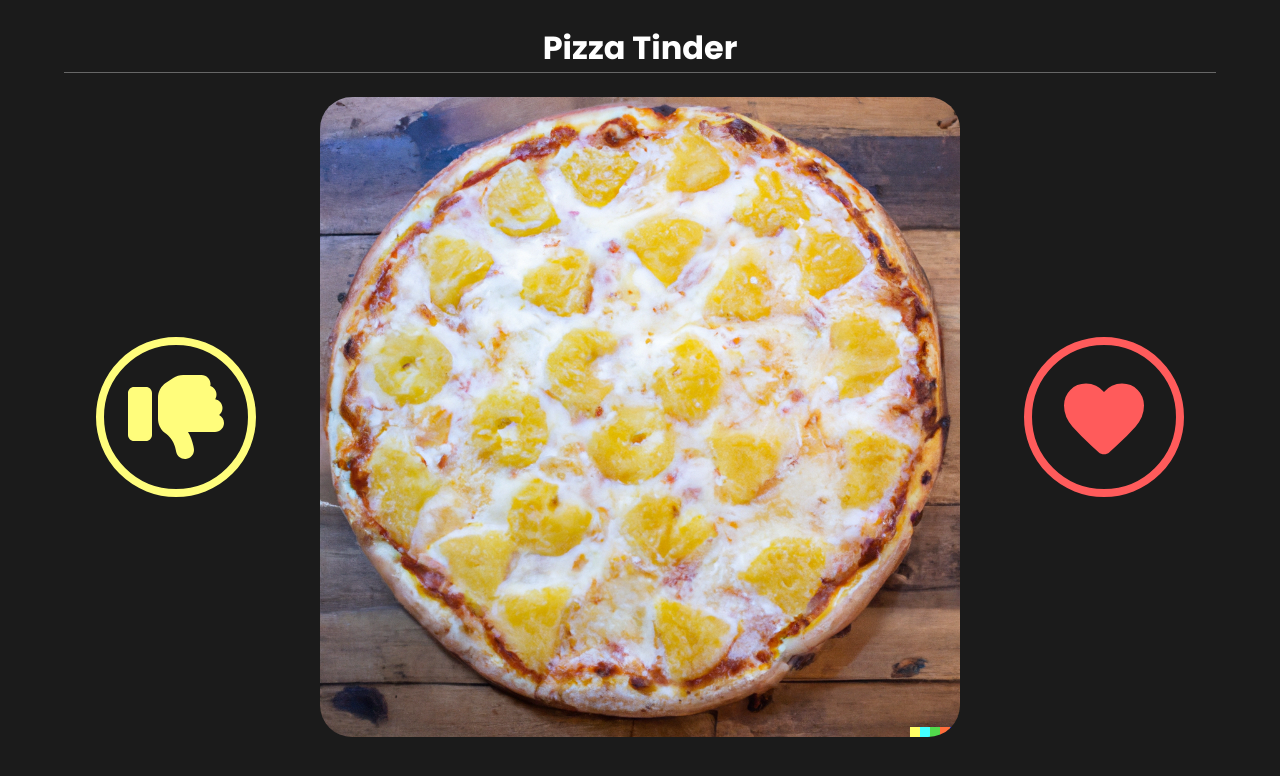
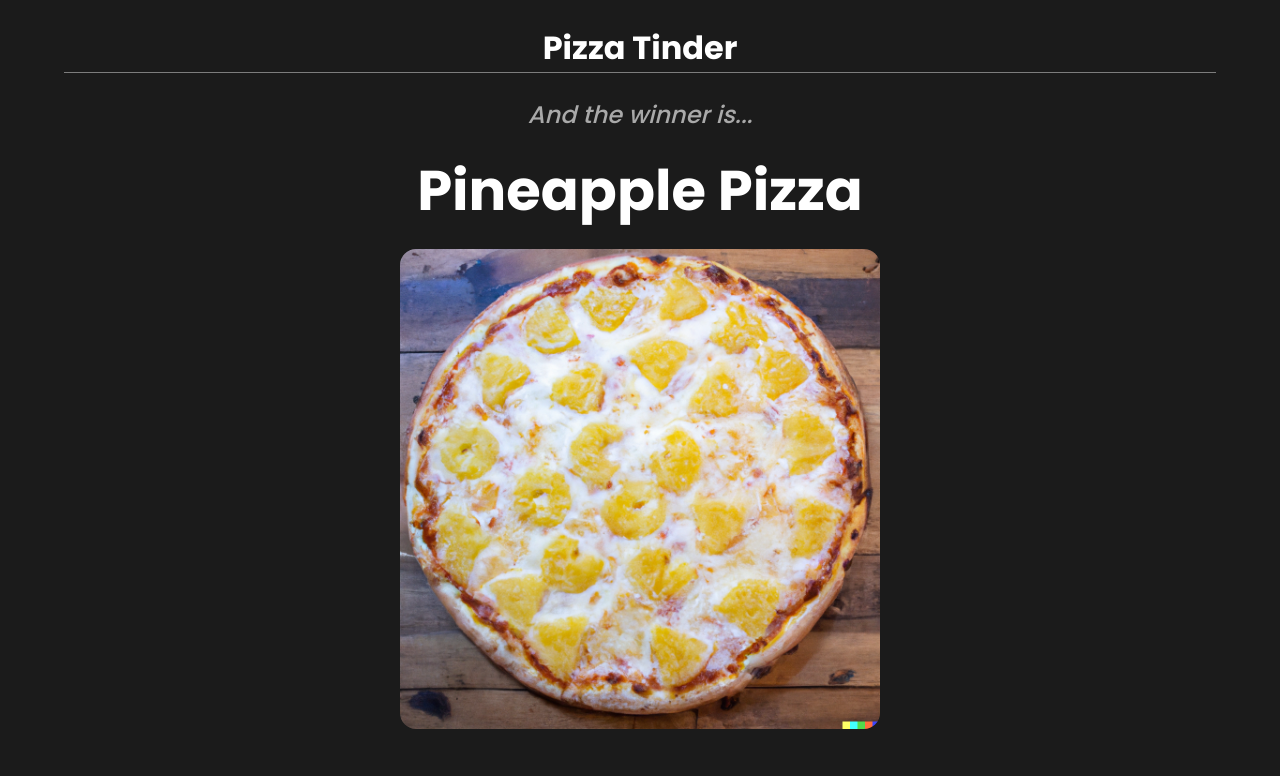
Before and after one commit to Natouche68/pizza-tinder, a Svelte app: page / in a window 1280 px wide. Shown: the top 776 px of the page. Built offline with nearby package versions, Linux system fonts and the light colour scheme.

Commit message:
Add a proper winner screen with an image

```diff
--- a/src/App.svelte
+++ b/src/App.svelte
@@ -2,13 +2,14 @@
 	import { onMount } from "svelte";
 	import ThumbsDown from "./lib/ThumbsDown.svelte";
 	import Heart from "./lib/Heart.svelte";
+	import WinnerCard from "./lib/WinnerCard.svelte";
 	import { pizzaList } from "./lib/pizzas.js";
 
 	const sleep = (ms = 2000) => new Promise((r) => setTimeout(r, ms));
 
 	let currentPizza = {
-		name: "",
-		image: "",
+		name: "Pepperoni Pizza",
+		image: "pizzas/pepperoni pizza.png",
 	};
 
 	let pizzas = pizzaList;
@@ -21,7 +22,7 @@
 	let message = "Round 1";
 	let currentRound = 1;
 
-	let hasWinner = false;
+	let hasWinner = true;
 
 	onMount(async () => {
 		await sleep(1200);
@@ -102,12 +103,11 @@
 <h1>Pizza Tinder</h1>
 
 <div class="app">
+	{#if hasWinner}
+		<WinnerCard pizzaName={currentPizza.name} imagePath={currentPizza.image} />
+	{:else}
 		<ThumbsDown on:click={thumbsDownClicked} />
-	{#if hasWinner}
-		<div class="message">
-			The winner is {currentPizza.name}
-		</div>
-	{:else if showingPizza}
+		{#if showingPizza}
 			<img
 				src={currentPizza.image}
 				alt={currentPizza.name}
@@ -122,13 +122,14 @@
 			</div>
 		{/if}
 		<Heart on:click={loveClicked} />
+	{/if}
 </div>
 
 <style>
 	h1 {
 		width: 90%;
 		margin: 3rem 5%;
-		border-bottom: solid 1px var(--discret-color);
+		border-bottom: solid 1px var(--separation-color);
 		text-align: center;
 		font-weight: 700;
 		font-size: 4rem;
--- a/src/app.css
+++ b/src/app.css
@@ -4,7 +4,8 @@
 	font-size: 8px;
 	--background-color: #1b1b1b;
 	--text-color: #fff;
-	--discret-color: #676767;
+	--discret-color: #a9a9a9;
+	--separation-color: #7d7d7d;
 	--bad-color: #fffd7c;
 	--love-color: #ff5b5b;
 }
--- /dev/null
+++ b/src/lib/WinnerCard.svelte
@@ -0,0 +1,41 @@
+<script>
+	export let pizzaName;
+	export let imagePath;
+</script>
+
+<div class="winner-card">
+	<div class="label">And the winner is...</div>
+	<div class="name">
+		{pizzaName}
+	</div>
+	<img src={imagePath} alt={pizzaName} class="image" />
+</div>
+
+<style>
+	.winner-card {
+		width: 100%;
+		display: flex;
+		flex-direction: column;
+		justify-content: space-between;
+		align-items: center;
+	}
+
+	.label {
+		font-size: 3rem;
+		font-weight: 500;
+		font-style: italic;
+		color: var(--discret-color);
+	}
+
+	.name {
+		font-size: 7rem;
+		font-weight: 700;
+		margin: 2rem;
+	}
+
+	.image {
+		aspect-ratio: 1 / 1;
+		height: 60vh;
+		border-radius: 2rem;
+	}
+</style>
```
Lines whose indentation alone changed are shown as unchanged.
